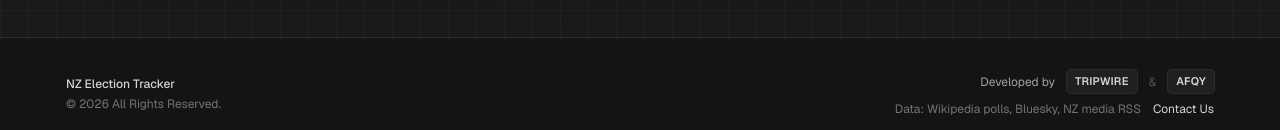
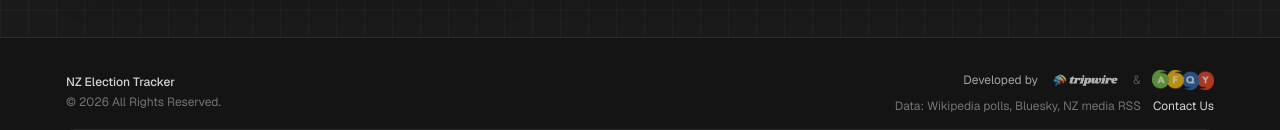
Before and after one commit to tripwire24/nz-election-tracker, a Next.js app: page / in a window 1280 px wide. Shown: the part 1446-1576 px from the top of the page. Built offline with nearby package versions, Linux system fonts and the light colour scheme; no server answers; the database is empty.

Commit message:
Add Tripwire and AFQY logos to footer

```diff
--- a/src/app/layout.tsx
+++ b/src/app/layout.tsx
@@ -79,18 +79,18 @@ j=d.createElement(s),dl=l!='dataLayer'?'&l='+l:'';j.async=true;j.src=
                     href="https://tripwiredigital.co.nz/"
                     target="_blank"
                     rel="noopener noreferrer"
-                    className="inline-flex items-center gap-1.5 rounded bg-white/5 px-2 py-1 text-[11px] font-semibold tracking-wide text-neutral-300 ring-1 ring-white/10 transition-colors hover:bg-white/10 hover:text-white"
+                    className="inline-flex items-center transition-opacity hover:opacity-80"
                   >
-                    TRIPWIRE
+                    <img src="/tripwire-logo.png" alt="Tripwire" className="h-5 w-auto opacity-70 hover:opacity-100 transition-opacity" />
                   </a>
                   <span className="text-neutral-600">&amp;</span>
                   <a
                     href="https://www.afewquietyarns.co.nz/"
                     target="_blank"
                     rel="noopener noreferrer"
-                    className="inline-flex items-center gap-1.5 rounded bg-white/5 px-2 py-1 text-[11px] font-semibold tracking-wide text-neutral-300 ring-1 ring-white/10 transition-colors hover:bg-white/10 hover:text-white"
+                    className="inline-flex items-center transition-opacity hover:opacity-80"
                   >
-                    AFQY
+                    <img src="/afqy-logo.png" alt="A Few Quiet Yarns" className="h-5 w-auto opacity-70 hover:opacity-100 transition-opacity" />
                   </a>
                 </div>
                 <div className="flex items-center gap-3">
```
Also changed, not shown: public/afqy-logo.png (added), public/tripwire-logo.png (added).
